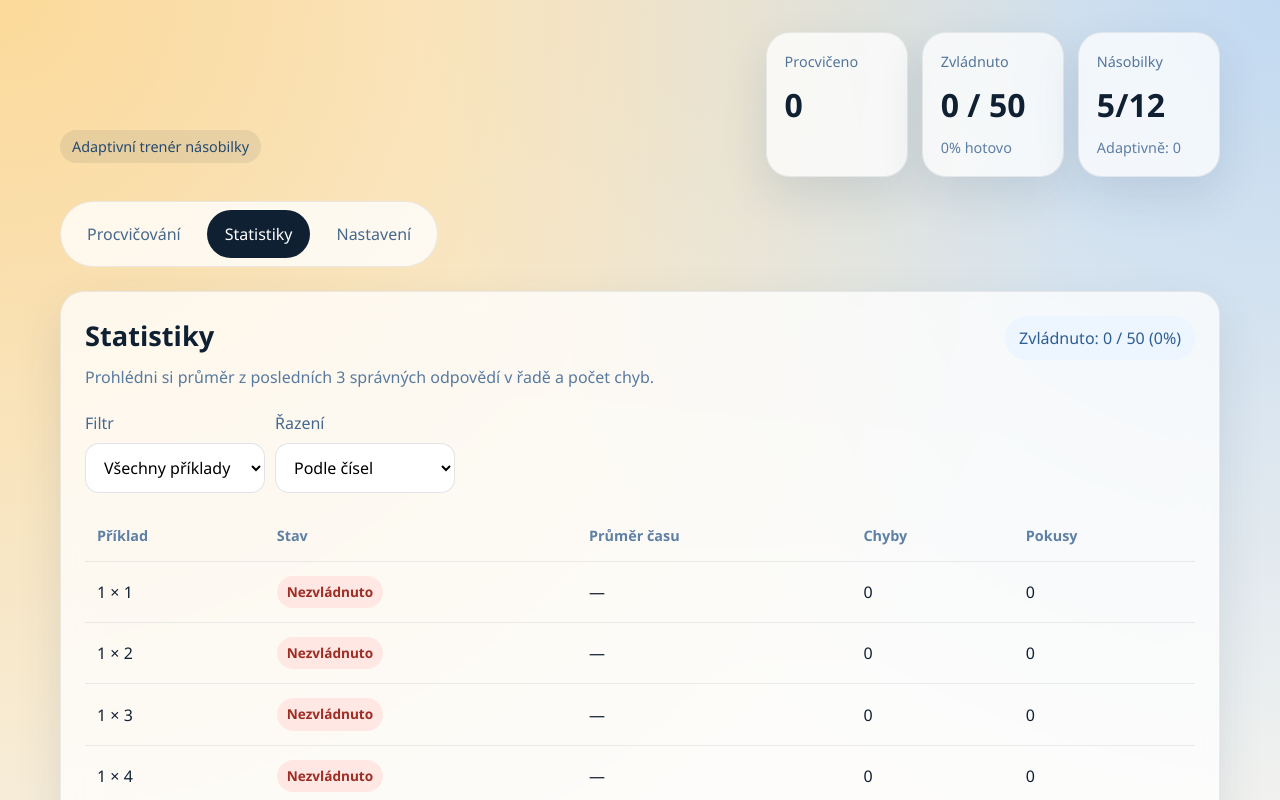
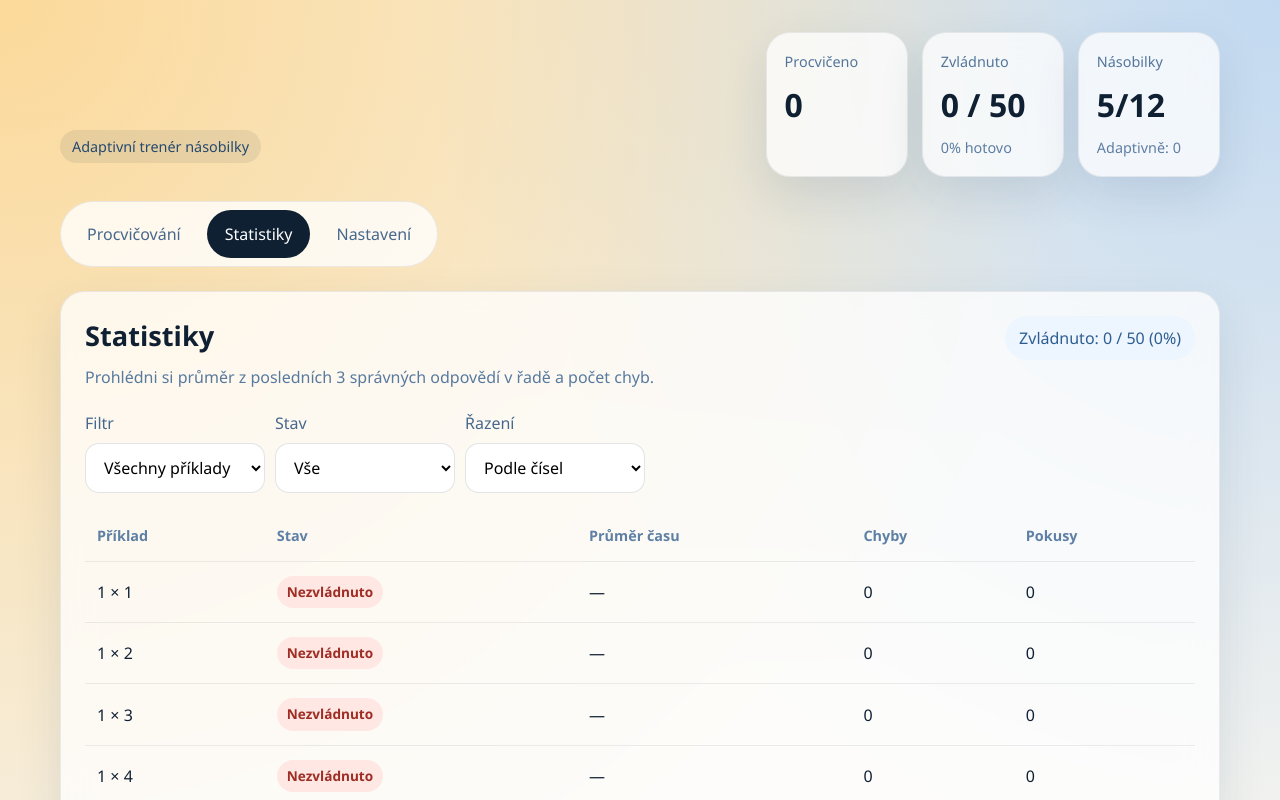
Before and after one commit to hwagent-tech/nasobilka, a React (Vite) app: page / in a window 1280 px wide. Both pictures are taken after a click on the button "Statistiky". Shown: the top 800 px of the page. Built offline with nearby package versions, Linux system fonts and the light colour scheme.

Commit message:
Přidán filtr zvládnutí do statistik

```diff
--- a/src/App.jsx
+++ b/src/App.jsx
@@ -59,6 +59,7 @@ export default function App() {
   const [view, setView] = useState('practice');
   const [sortBy, setSortBy] = useState('numbers');
   const [filterTable, setFilterTable] = useState('all');
+  const [filterMastery, setFilterMastery] = useState('all');
   const [feedback, setFeedback] = useState({
     status: '',
     message: '',
@@ -374,12 +375,14 @@ export default function App() {
             masteryTimeLimitSeconds={masteryTimeLimitSeconds}
             rows={statsRows}
             filterTable={filterTable}
+            filterMastery={filterMastery}
             maxFactor={statsMaxFactor}
             progressMasteredCount={progressMasteredCount}
             progressPercent={progressPercent}
             totalExamples={totalExamples}
             sortBy={sortBy}
             onFilterChange={setFilterTable}
+            onMasteryFilterChange={setFilterMastery}
             onSortChange={setSortBy}
           />
         </main>
--- a/src/components/Stats.jsx
+++ b/src/components/Stats.jsx
@@ -15,18 +15,29 @@ export default function Stats({
   masteryTimeLimitSeconds,
   rows,
   filterTable,
+  filterMastery,
   maxFactor,
   progressMasteredCount,
   progressPercent,
   sortBy,
   totalExamples,
   onFilterChange,
+  onMasteryFilterChange,
   onSortChange,
 }) {
-  const filteredRows =
-    filterTable === 'all'
-      ? rows
-      : rows.filter((row) => row.a === Number(filterTable) || row.b === Number(filterTable));
+  const filteredRows = rows.filter((row) => {
+    const mastered = isProgressMastered(row, masteryTimeLimitSeconds);
+    const matchesTable =
+      filterTable === 'all' ||
+      row.a === Number(filterTable) ||
+      row.b === Number(filterTable);
+    const matchesMastery =
+      filterMastery === 'all' ||
+      (filterMastery === 'mastered' && mastered) ||
+      (filterMastery === 'unmastered' && !mastered);
+
+    return matchesTable && matchesMastery;
+  });
 
   const sortedRows = [...filteredRows].sort(SORTERS[sortBy]);
 
@@ -52,6 +63,18 @@ export default function Stats({
                 Obsahuje {table}
               </option>
             ))}
+          </select>
+        </label>
+
+        <label>
+          Stav
+          <select
+            value={filterMastery}
+            onChange={(event) => onMasteryFilterChange(event.target.value)}
+          >
+            <option value="all">Vše</option>
+            <option value="mastered">Zvládnuto</option>
+            <option value="unmastered">Nezvládnuto</option>
           </select>
         </label>
 
```
Also changed, not shown: 3 other files (tests, documents, lock files or other folders).
